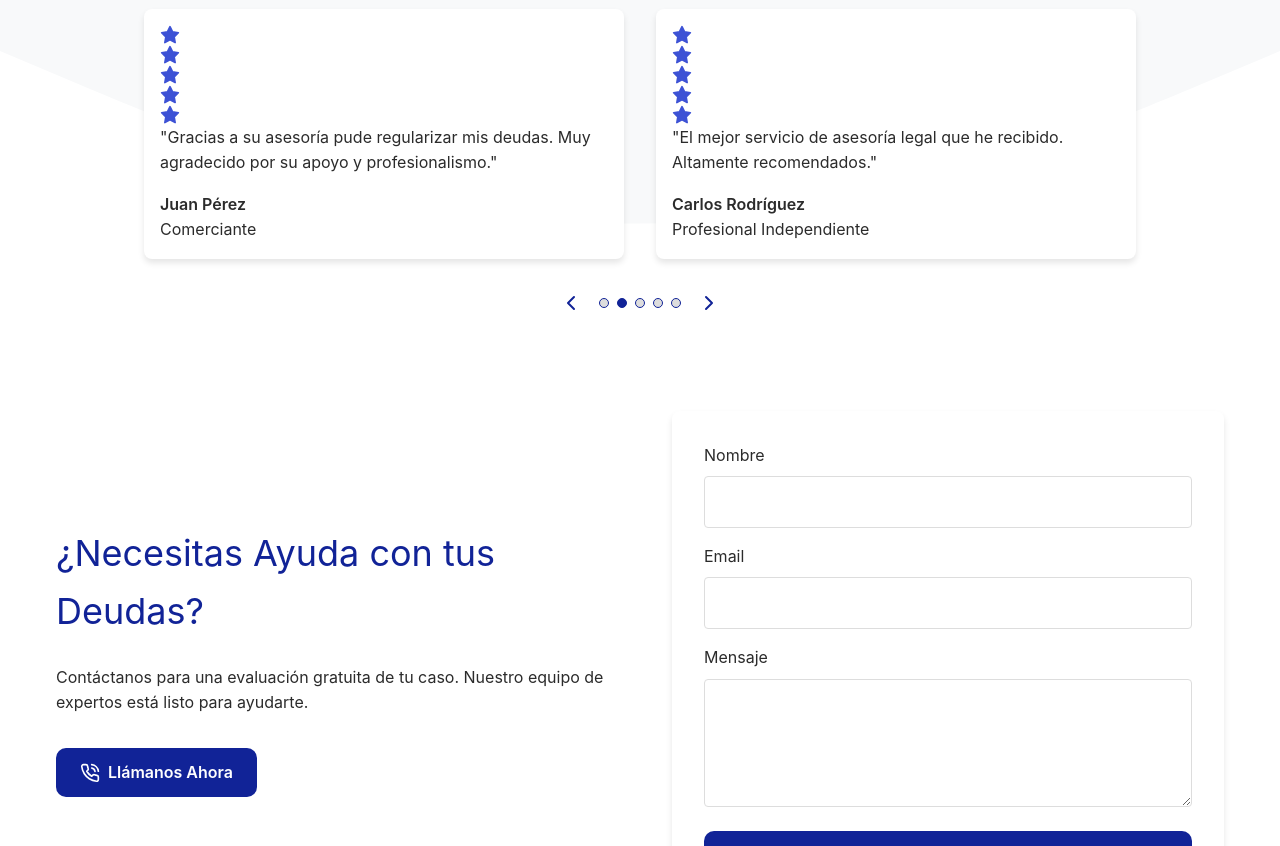
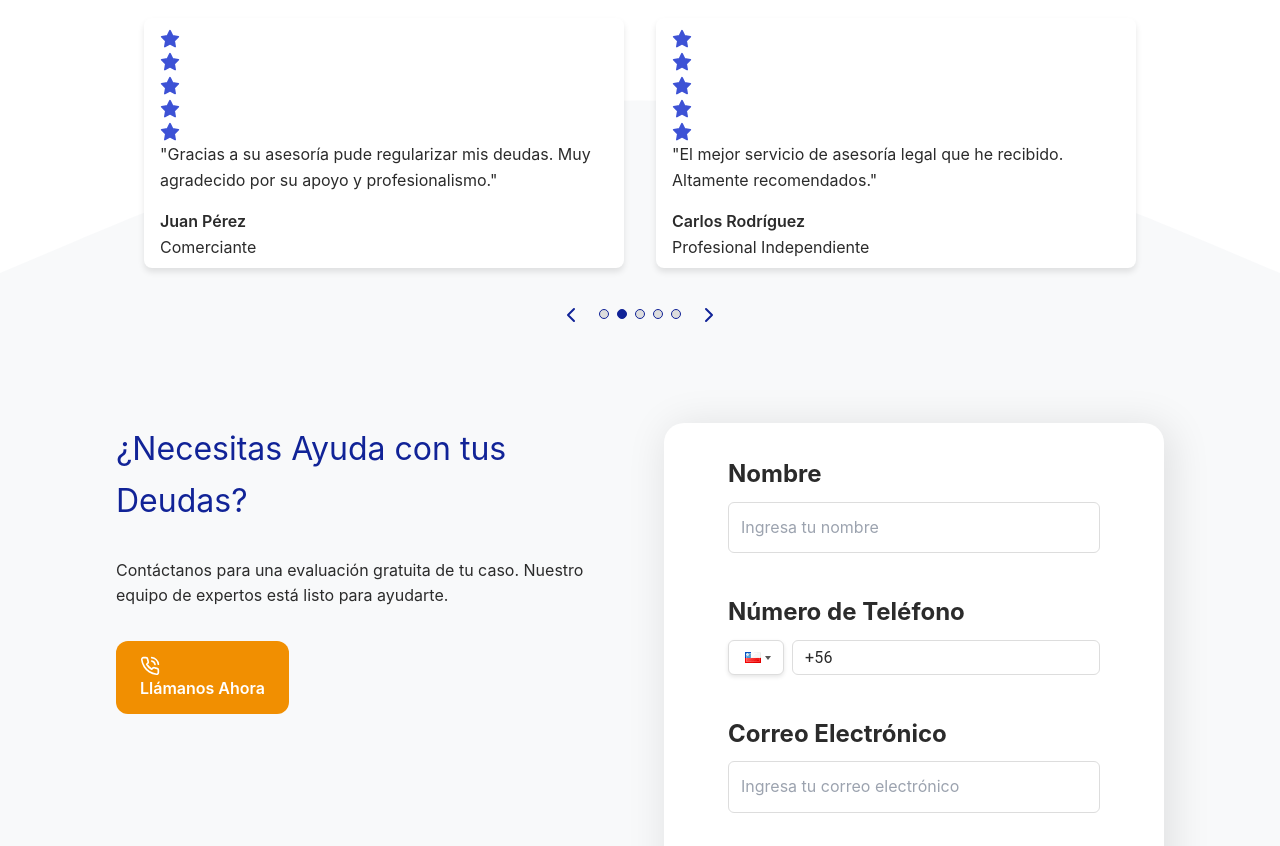
Before and after one commit to N4ik0/web1, a React (Vite) app: page / in a window 1280 px wide. Shown: the part 1940-2786 px from the top of the page. Built offline with nearby package versions, Linux system fonts and the light colour scheme; the HTML template or start-up script is replaced by a standard one.

Commit message:
cambios en los iconos y contact form

```diff
--- a/package.json
+++ b/package.json
@@ -12,7 +12,8 @@
   "dependencies": {
     "lucide-react": "^0.344.0",
     "react": "^18.3.1",
-    "react-dom": "^18.3.1"
+    "react-dom": "^18.3.1",
+    "react-phone-input-2": "^2.15.1"
   },
   "devDependencies": {
     "@eslint/js": "^9.9.1",
--- a/src/components/Contact.tsx
+++ b/src/components/Contact.tsx
@@ -1,64 +1,58 @@
 import { PhoneCall } from 'lucide-react';
+import 'react-phone-input-2/lib/style.css';
+import PhoneInput from 'react-phone-input-2';
+import { useState } from 'react';
+import '../styles/contact.css';
 import '../styles/global.css';
+
+
 export default function Contact() {
+  const [phone, setPhone] = useState('');
+
+  const handlePhoneChange = (value: string) => {
+    setPhone(value);
+  };
+
   return (
     <section className="contact">
-      <div className="container" style={{
-        display: 'grid',
-        gridTemplateColumns: 'repeat(auto-fit, minmax(300px, 1fr))',
-        gap: '4rem',
-        alignItems: 'center'
-      }}>
-        <div>
-          <h2 style={{ fontSize: '2.25rem', marginBottom: '1.5rem', color: 'var(--primary)' }}>
+      <div className="contact-container">
+        <div className='text-container'>
+          <h2 className="contact-heading">
             ¿Necesitas Ayuda con tus Deudas?
           </h2>
-          <p style={{ marginBottom: '2rem' }}>
+          <p className="contact-description">
             Contáctanos para una evaluación gratuita de tu caso. Nuestro equipo de expertos está listo para ayudarte.
           </p>
-          <a href="tel:+56912345678" className="button button-primary" style={{
-            display: 'inline-flex',
-            alignItems: 'center',
-            gap: '0.5rem'
-          }}>
+          <a href="tel:+56912345678" className="button button-primary contact-button">
             <PhoneCall size={20} />
             Llámanos Ahora
           </a>
         </div>
-        <form style={{
-          background: 'white',
-          padding: '2rem',
-          borderRadius: '8px',
-          boxShadow: '0 4px 6px rgba(0, 0, 0, 0.1)'
-        }}>
-          <div style={{ marginBottom: '1rem' }}>
-            <label style={{ display: 'block', marginBottom: '0.5rem' }}>Nombre</label>
-            <input type="text" style={{
-              width: '100%',
-              padding: '0.75rem',
-              borderRadius: '4px',
-              border: '1px solid #ddd'
-            }} />
+        <form className="contact-form">
+          <div className="form-group">
+            <label>Nombre</label>
+            <input type="text" className="form-input" placeholder="Ingresa tu nombre" />
           </div>
-          <div style={{ marginBottom: '1rem' }}>
-            <label style={{ display: 'block', marginBottom: '0.5rem' }}>Email</label>
-            <input type="email" style={{
-              width: '100%',
-              padding: '0.75rem',
-              borderRadius: '4px',
-              border: '1px solid #ddd'
-            }} />
+          <div className="form-group">
+            <label>Número de Teléfono</label>
+            <div className="phone-wrapper">
+              <PhoneInput
+                country="cl"
+                value={phone}
+                onChange={handlePhoneChange}
+                inputClass="phone-input"
+                buttonClass="phone-select"
+                dropdownClass="phone-dropdown"
+                enableSearch
+                placeholder="Ingresa tu número de teléfono"
+              />
+            </div>
           </div>
-          <div style={{ marginBottom: '1rem' }}>
-            <label style={{ display: 'block', marginBottom: '0.5rem' }}>Mensaje</label>
-            <textarea rows={4} style={{
-              width: '100%',
-              padding: '0.75rem',
-              borderRadius: '4px',
-              border: '1px solid #ddd'
-            }}></textarea>
+          <div className="form-group">
+            <label>Correo Electrónico</label>
+            <input type="email" className="form-input" placeholder="Ingresa tu correo electrónico" />
           </div>
-          <button type="submit" className="button button-primary" style={{ width: '100%' }}>
+          <button type="submit" className="button button-primary form-submit">
             Enviar Consulta
           </button>
         </form>
--- a/src/components/Navbar.tsx
+++ b/src/components/Navbar.tsx
@@ -9,7 +9,7 @@ export default function Navbar() {
 
   // Manejo del evento de scroll
   useEffect(() => {
-    const handleScroll = () => setIsSticky(window.scrollY > 100);
+    const handleScroll = () => setIsSticky(window.scrollY > 250);
 
     window.addEventListener('scroll', handleScroll);
     return () => window.removeEventListener('scroll', handleScroll);
--- a/src/components/Testimonials.tsx
+++ b/src/components/Testimonials.tsx
@@ -31,10 +31,11 @@ export default function Testimonials() {
         preserveAspectRatio="none"
       >
         <path
-          fill="#f8f9fa"
-          d="M0,96L80,128C160,160,320,224,480,256C640,288,800,288,960,256C1120,224,1280,160,1360,128L1440,96L1440,0L1360,0C1280,0,1120,0,960,0C800,0,640,0,480,0C320,0,160,0,80,0L0,0Z"
+          fill="#ffffff"
+          d="M0,0L80,0C160,0,320,0,480,0C640,0,800,0,960,0C1120,0,1280,0,1360,0L1440,0L1440,320L1360,288C1280,256,1120,192,960,160C800,128,640,128,480,160C320,192,160,256,80,288L0,320Z"
         ></path>
       </svg>
+
 
       {/* Contenedor del slider */}
       <div className="testimonial-carousel">
--- a/src/styles/Hero.css
+++ b/src/styles/Hero.css
@@ -1,5 +1,5 @@
 .hero {
-    background: linear-gradient(to top, rgba(24, 39, 136, 1), rgba(61, 82, 213, 0.3)),
+    background: linear-gradient(to top, rgba(24, 39, 136, 1), rgba(172, 183, 255, 0.2)),
       url("https://images.unsplash.com/photo-1450101499163-c8848c66ca85?ixlib=rb-1.2.1&auto=format&fit=crop&w=1950&q=80");
     background-size: cover;
     background-position: center;
@@ -27,12 +27,13 @@
     display: inline-flex;
     align-items: center;
     gap: 0.5rem;
-    background: white;
-    color: var(--primary);
+    background: var(--secondary);
+    color: black;
     transition: transform 0.3s ease;
   }
 
 
   .hero .button-primary:hover {
     transform: scale(1.1);
+    background-color: white;
   }
--- a/src/styles/Navbar.css
+++ b/src/styles/Navbar.css
@@ -24,6 +24,7 @@
   max-width: 1200px;
   margin: 0 auto;
   gap: 3rem; /* Espacio adicional entre los elementos */
+  font-size: 1.1rem;
 }
 
 .navbar-logo {
@@ -83,6 +84,16 @@
   padding: 0.5rem 1rem;
   border-radius: 10px;
   text-decoration: none;
+  border: 1px solid transparent;
+  transition: transform 0.3s ease;
+  font-weight: 400;
+}
+
+.navbar-contact:hover{
+  border-color: var(--primary);
+  color: var(--primary);
+  background-color: var(--white);
+  transform: scale(1.05);
 }
 
 .navbar-contact.sticky{
@@ -94,6 +105,12 @@
   padding: 0.5rem 1rem;
   border-radius: 10px;
   text-decoration: none;
+}
+
+.navbar-contact.sticky:hover{
+  color: var(--primary);
+  background-color: var(--white);
+  transform: scale(1.05);
 }
 
 .menu-button {
--- a/src/styles/Services.css
+++ b/src/styles/Services.css
@@ -1,6 +1,6 @@
 /* Estilo general */
 .services {
-    background: #f8f9fa;
+    background: white;
     padding: 4rem 0;
   }
 
--- a/src/styles/Testimonials.css
+++ b/src/styles/Testimonials.css
@@ -1,11 +1,14 @@
 /* Estructura general */
 .testimonial-page {
+  background-color: #f8f9fa;
   position: relative;
   overflow: hidden; /* Evita que se desborde el SVG */
+  z-index: -1;
 }
 
 /* Fondo SVG curvo detrás del slider */
 .curve-background {
+  background-color: #f8f9fa;
   position: absolute;
   top: 0;
   left: 0;
--- /dev/null
+++ b/src/styles/contact.css
@@ -0,0 +1,151 @@
+/* Contenedor principal del input telefónico */
+.react-tel-input {
+    display: flex;
+    align-items: center;
+    gap: 10px; /* Espacio horizontal entre el selector y el campo de entrada */
+  }
+
+  /* Selector de país */
+  .react-tel-input .flag-dropdown {
+    border-radius: 6px; /* Bordes redondeados */
+    box-shadow: 0 2px 4px rgba(0, 0, 0, 0.1); /* Sombra suave */
+    padding: 0.5rem;
+    border: 1px solid #ddd;
+    background-color: #fff;
+    transition: border-color 0.3s, box-shadow 0.3s;
+  }
+
+  /* Campo de entrada de número telefónico */
+  .react-tel-input .form-control {
+    flex: 1;
+    border-radius: 6px; /* Bordes redondeados */
+    border: 1px solid #ddd;
+    padding: 0.75rem;
+    margin-left: 4rem;
+    font-size: 1rem;
+    transition: border-color 0.3s, box-shadow 0.3s;
+  }
+
+  /* Estilo al enfocar el campo de entrada */
+  .react-tel-input .form-control:focus {
+    border-color: var(--primary); /* Color principal */
+    outline: none;
+    box-shadow: 0 0 4px var(--primary);
+  }
+
+  /* Estilo al enfocar el selector de país */
+  .react-tel-input .flag-dropdown:focus-within {
+    border-color: var(--primary); /* Color principal */
+    outline: none;
+    box-shadow: 0 0 4px var(--primary);
+  }
+
+  /* Lista desplegable de países */
+  .react-tel-input .country-list {
+    border-radius: 8px; /* Bordes redondeados */
+    box-shadow: 0 4px 8px rgba(0, 0, 0, 0.1); /* Sombra */
+    border: 1px solid #ddd;
+  }
+
+  /* Estilo de cada elemento del listado de países */
+  .react-tel-input .country-list .country {
+    padding: 0.5rem;
+    border-radius: 4px;
+    transition: background-color 0.3s;
+  }
+
+  /* Efecto hover en el listado de países */
+  .react-tel-input .country-list .country:hover {
+    background-color: var(--primary);
+    color: #fff;
+    cursor: pointer;
+  }
+
+  /* Contenedor del formulario */
+  .contact-form {
+    display: flex;
+    gap: 1rem;
+    flex-direction: column;
+    justify-content: center;
+    background: white;
+    padding: 2rem 4rem;
+    border-radius: 20px;
+    box-shadow: 5px 5px 40px 3px rgba(0, 0, 0, 0.1);
+    flex: 1;
+    max-width: 500px;
+  }
+
+  .contact-heading{
+    font-size: 2rem;
+    color: var(--primary);
+  }
+
+  svg{
+    margin-top: 0.2rem;
+  }
+
+  /* Grupo de cada campo del formulario */
+  .form-group {
+    font-size: 1.5rem;
+    margin-bottom: 1.5rem;
+    display: flex;
+    flex-direction: column;
+  }
+
+  /* Etiqueta del campo */
+  .form-group label {
+    margin-bottom: 0.5rem;
+    color: var(--text); /* Variable personalizada para el color del texto */
+    font-weight: bold;
+  }
+
+  /* Campos de texto (Nombre, Correo) */
+  .form-input {
+    font-size: 1rem;
+    width: 100%;
+    padding: 0.75rem;
+    border-radius: 6px; /* Bordes redondeados */
+    border: 1px solid #ddd;
+    transition: border-color 0.3s, box-shadow 0.3s;
+  }
+
+  /* Efecto al enfocar campos de texto */
+  .form-input:focus {
+    border-color: var(--primary); /* Color principal */
+    outline: none;
+    box-shadow: 0 0 4px var(--primary);
+  }
+
+  /* Botón del formulario */
+  .button.button-primary.form-submit{
+    margin: 0 auto;
+    width: 11rem;
+    font-size: 1rem;
+
+  }
+
+  /* Efecto hover en el botón */
+  .form-submit:hover {
+    background-color: var(--primary-dark);
+  }
+
+
+  .contact-container{
+    display: flex;
+    justify-content: center;
+
+    flex-wrap: wrap;
+    gap: 3rem;
+  }
+  .contact{
+    background-color: #f8f9fa;
+  }
+
+  .text-container{
+    width: 500px;
+    display:flex;
+    gap: 2rem;
+    flex-direction: column;
+    justify-content: flex-start;
+    align-items: flex-start;
+  }
--- a/src/styles/global.css
+++ b/src/styles/global.css
@@ -28,24 +28,25 @@ body {
 .button {
   display: inline-block;
   padding: 0.75rem 1.5rem;
-  border-radius: 10px;
+  border-radius: 12px;
   text-decoration: none;
   font-weight: 600;
   cursor: pointer;
   border: none;
   transition: background-color 0.3s ease;
+  transition: transform 0.3s ease;
 }
 
 .button-primary {
-  background-color: var(--primary);
+  background-color: var(--secondary);
   color: var(--white);
 }
 
 .button-primary:hover {
-  size: 110%;
   background-color: var(--white);
   color: var(--primary);
   outline: 2px solid var(--primary);
+  transform: scale(1.03);
 }
 
 section {
```
Also changed, not shown: 1 other file (tests, documents, lock files or other folders).
